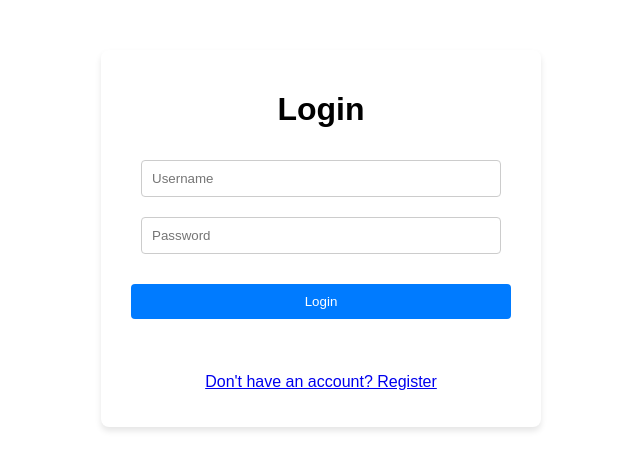
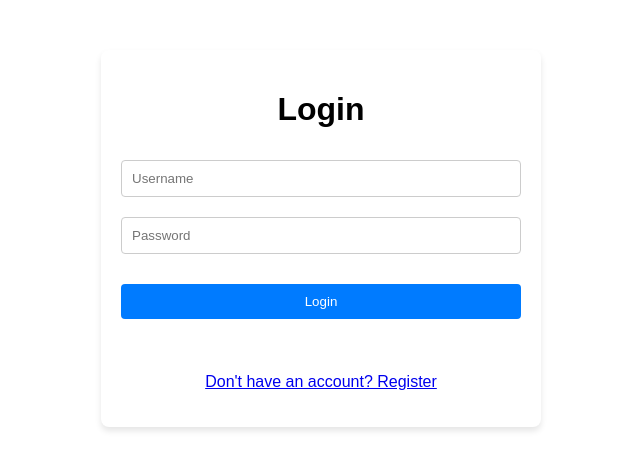
Before and after one commit to guanyiwanggyw/Budgeting, a React app in the folder frontend/: page /login in a window 1280 px wide. Shown: the top 470 px of the page, without its empty margins (319-959 px from the left). Built offline with nearby package versions, Linux system fonts and the light colour scheme; the HTML template or start-up script is replaced by a standard one.

Commit message:
style: align transaction form control widths

```diff
--- a/frontend/src/styles/Form.css
+++ b/frontend/src/styles/Form.css
@@ -10,8 +10,9 @@
   max-width: 400px;
 }
 
-.form-input {
-  width: 90%;
+.form-input,
+.form-select {
+  width: 100%;
   padding: 10px;
   margin: 10px 0;
   border: 1px solid #ccc;
@@ -20,7 +21,7 @@
 }
 
 .form-button {
-  width: 95%;
+  width: 100%;
   padding: 10px;
   margin: 20px 0;
   background-color: #007bff;
@@ -34,3 +35,9 @@
 .form-button:hover {
   background-color: #0056b3;
 }
+
+textarea {
+  resize: vertical;
+  min-height: 80px;
+  width: 100%;
+}
```
